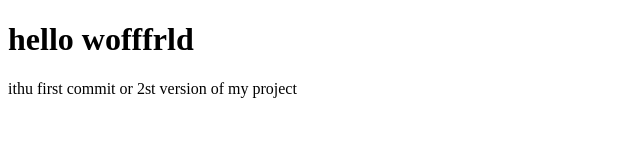
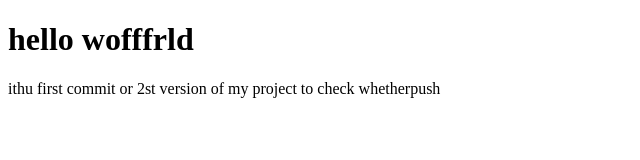
Before and after one commit to Boopathygh/gitsample, a plain HTML site: page index.html in a window 1280 px wide. Shown: the whole page, without its empty margins (0-640 px from the left). Drawn offline with Linux system fonts and the light colour scheme.

Commit message:
git push

```diff
--- a/index.html
+++ b/index.html
@@ -7,6 +7,6 @@
 </head>
 <body>
     <h1>hello wofffrld</h1>
-    ithu first commit or 2st version of my project
+    ithu first commit or 2st version of my project to check whetherpush
 </body>
 </html>
```
